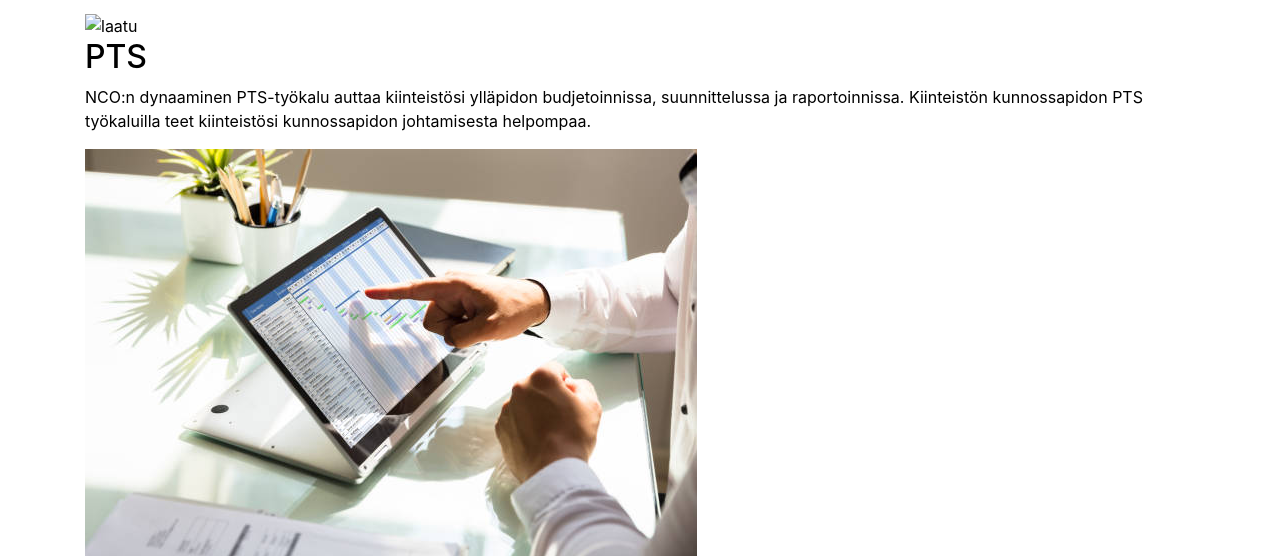
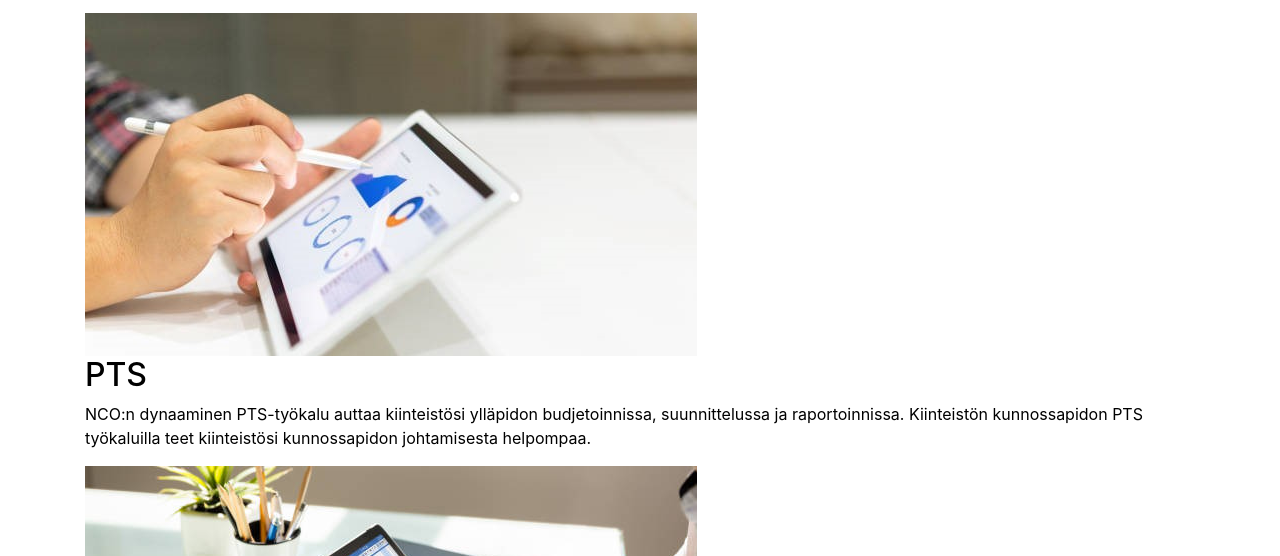
Before and after one commit to IlkkaNolvi/Verkkosivujen-kehitt-minen, a plain HTML site: page Kevät2024/12B_Webbisivut/ohjelmistot.html in a window 1280 px wide. Shown: the part 790-1346 px from the top of the page. Drawn offline with nearby package versions, Linux system fonts and the light colour scheme.

Commit message:
Kuvamuutoksia

```diff
--- a/Kevät2024/12B_Webbisivut/ohjelmistot.html
+++ b/Kevät2024/12B_Webbisivut/ohjelmistot.html
@@ -45,7 +45,7 @@
         <img src="ohjelmistot_Huoltokirja.jpg" alt="hk">
         <h2>Laadunseuranta</h2>
         <p>Laadun seuranta, auditoinnit ja erilaiset tarkastukset ovat keskeinen osa kiinteistön ylläpidon johtamista. NCO-laatu -ohjelmistossa saat käyttöösi markkinoiden laajimmat ja monipuolisimmat työkalut laadunvalvontaan sekä jatkuvan parantamisen malliin.</p>
-        <img src="Ohjelmisti_Laadunseuranta.jpg" alt="laatu">
+        <img src="laatu.jpg" alt="laatu">
         <h2>PTS</h2>
         <p>NCO:n dynaaminen PTS-työkalu auttaa kiinteistösi ylläpidon budjetoinnissa, suunnittelussa ja raportoinnissa. Kiinteistön kunnossapidon PTS työkaluilla teet kiinteistösi kunnossapidon johtamisesta helpompaa.</p>
         <img src="Ohjelmistot_pts.jpg" alt="pts">
```
Also changed, not shown: Kevät2024/12B_Webbisivut/index.html (+1 -1 lines).
